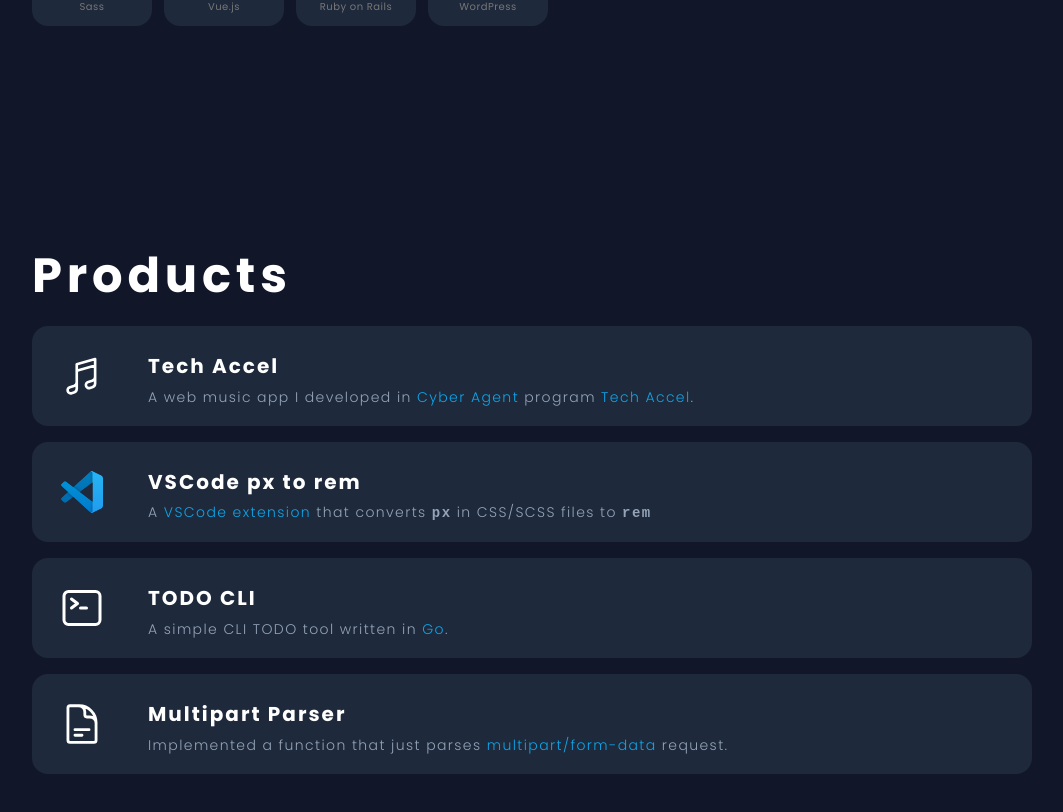
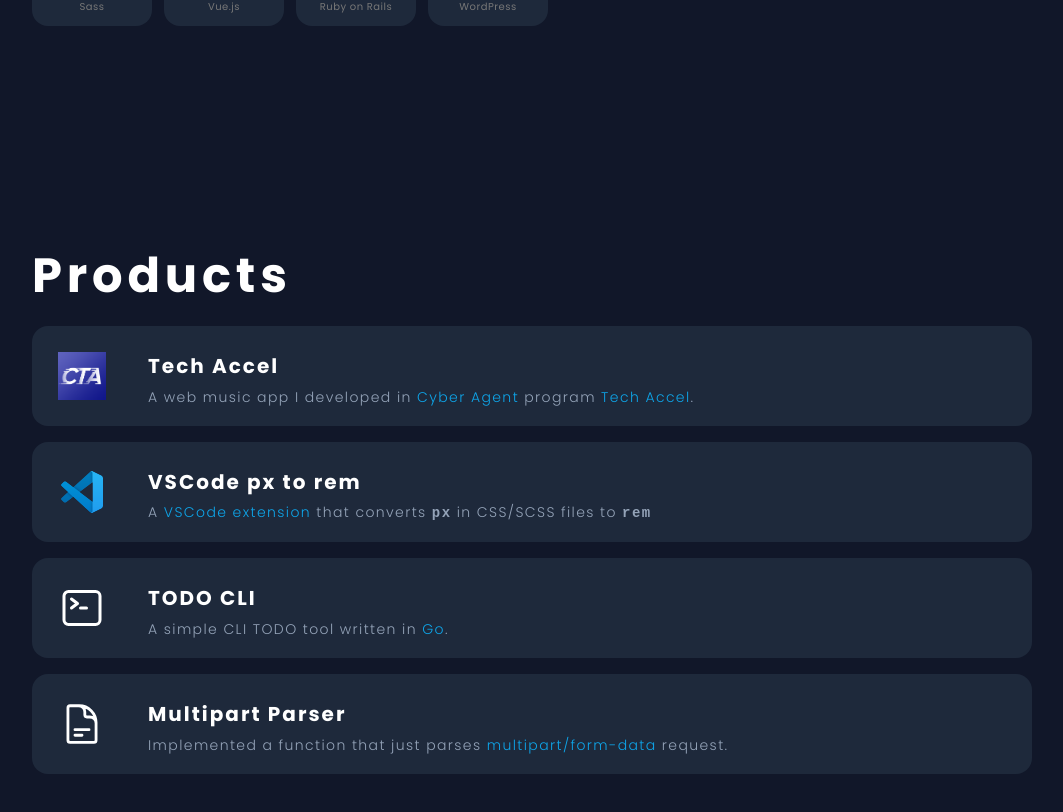
Before and after one commit to reizt/astro-portfolio-site, a Next.js app: page / in a window 1280 px wide. Shown: the part 2520-3332 px from the top of the page, without its empty margins (108-1171 px from the left). Built offline with nearby package versions, Linux system fonts and the light colour scheme.

Commit message:
change: Change Tech Accel logo

```diff
--- a/src/components/ProductsSection.tsx
+++ b/src/components/ProductsSection.tsx
@@ -17,8 +17,8 @@
               <span className="text-blue">Tech Accel</span>.
             </>
           }
-          iconUrl="/products/tech-accel.svg"
-          iconSizeAdjust={0.7}
+          iconUrl="/products/tech-accel.png"
+          iconSizeAdjust={0.8}
         />
         <ProductCard
           href="https://marketplace.visualstudio.com/items?itemName=reizt.vscode-px-to-rem"
```
Also changed, not shown: public/products/tech-accel.png (added).
